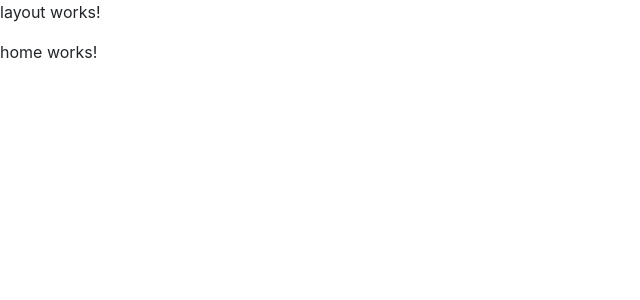
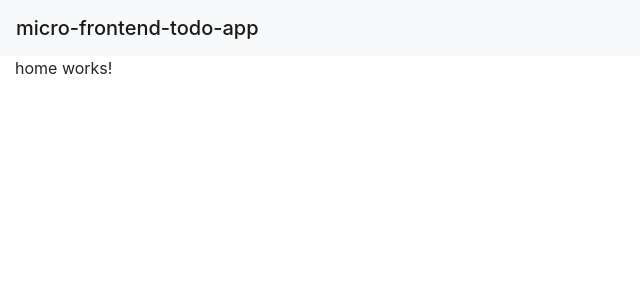
Before and after one commit to paul58914080/micro-fontend-todo-kata, an Angular app: page /home in a window 1280 px wide. Shown: the top 300 px of the page, without its empty margins (0-640 px from the left). Built offline with nearby package versions, Linux system fonts and the light colour scheme.

Commit message:
build(todo-app): added navbar

```diff
--- a/src/app/layout/layout.component.html
+++ b/src/app/layout/layout.component.html
@@ -1,4 +1,8 @@
-<p>
-  layout works!
-</p>
-<router-outlet></router-outlet>
+<header>
+  <nav class="navbar navbar-light bg-light fixed-top">
+    <span class="navbar-brand mb-0 h1">micro-frontend-todo-app</span>
+  </nav>
+</header>
+<div class="container-fluid todo-container">
+  <router-outlet></router-outlet>
+</div>
--- a/src/app/layout/layout.component.scss
+++ b/src/app/layout/layout.component.scss
@@ -0,0 +1,5 @@
+:host ::ng-deep {
+  .todo-container {
+    margin-top: 56px;
+  }
+}
```
